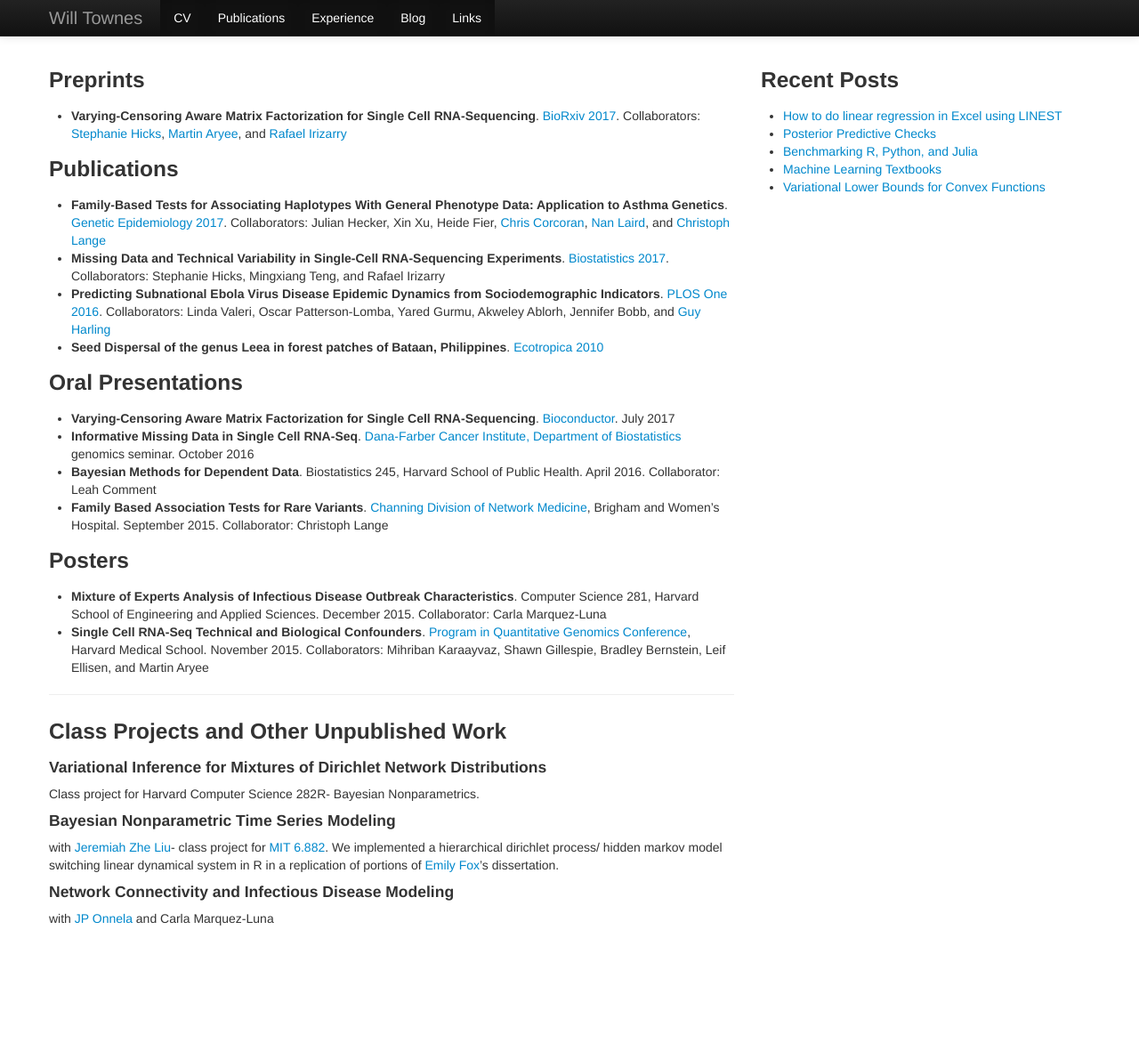
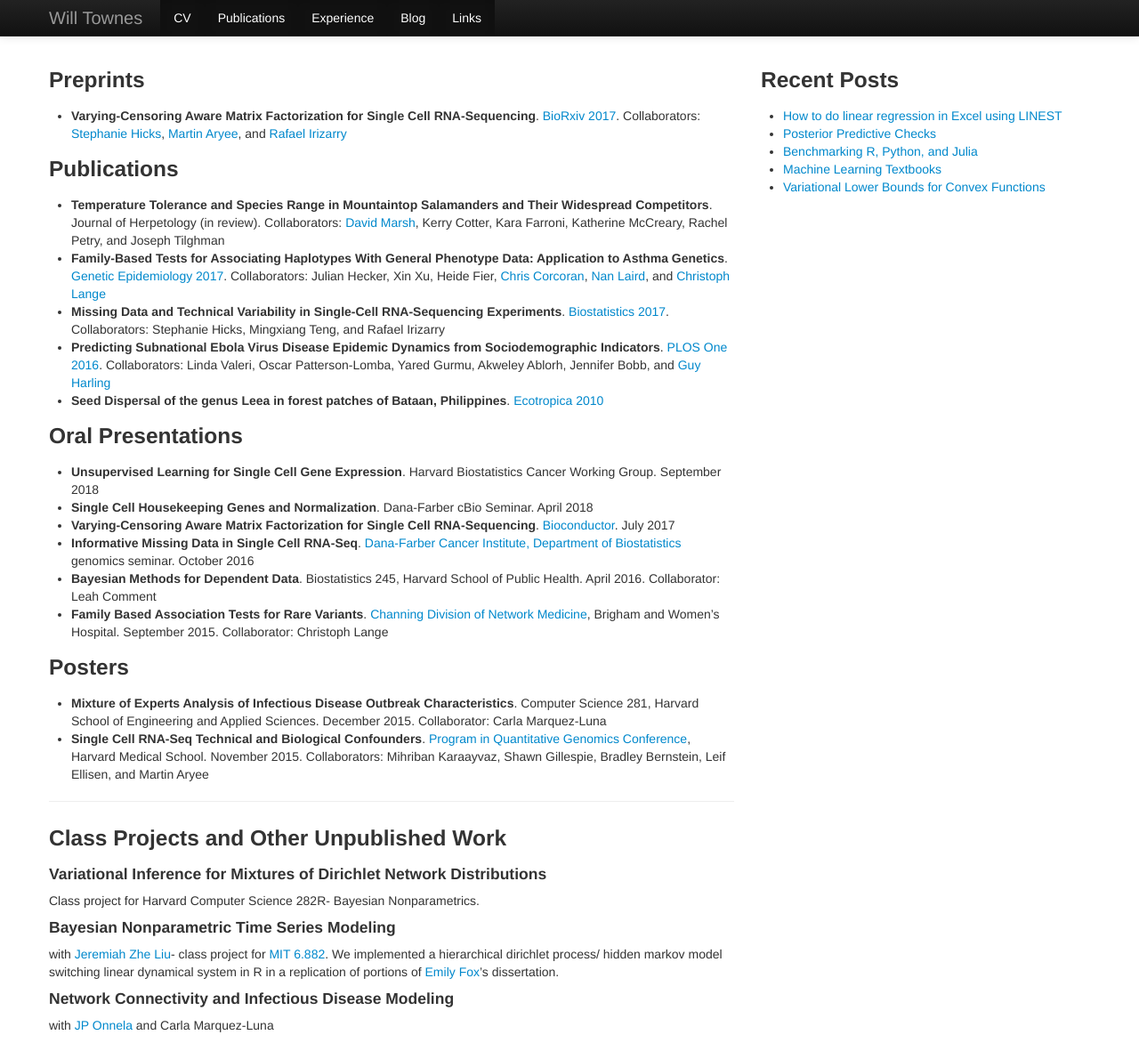
Before and after one commit to willtownes/willtownes.github.io, a Jekyll site: the page built from publications/index.md, in a window 1280 px wide and 1172 px high. Shown: the whole window at 89% size. Built offline with Jekyll 4.4.1, drawn with Linux system fonts in a browser that asks for light colours; nearby versions of some CDN libraries.

Commit message:
added some presentations and Marsh publication

```diff
--- a/publications/index.md
+++ b/publications/index.md
@@ -11,6 +11,7 @@ layout: default
 
 ### Publications
 
+* **Temperature Tolerance and Species Range in Mountaintop Salamanders and Their Widespread Competitors**. Journal of Herpetology (in review). Collaborators: [David Marsh](https://home.wlu.edu/~marshd/), Kerry Cotter, Kara Farroni, Katherine McCreary, Rachel Petry, and Joseph Tilghman
 * **Family-Based Tests for Associating Haplotypes With General Phenotype Data: Application to Asthma Genetics**. [Genetic Epidemiology 2017](https://onlinelibrary.wiley.com/doi/10.1002/gepi.22094/full). Collaborators: Julian Hecker, Xin Xu, Heide Fier, [Chris Corcoran](http://www.math.usu.edu/people/chriscorcoran_facultypage), [Nan Laird](https://www.hsph.harvard.edu/nan-laird/), and [Christoph Lange](https://www.hsph.harvard.edu/christoph-lange/)
 * **Missing Data and Technical Variability in Single-Cell RNA-Sequencing Experiments**. [Biostatistics 2017](https://academic.oup.com/biostatistics/article/doi/10.1093/biostatistics/kxx053/4599254). Collaborators: Stephanie Hicks, Mingxiang Teng, and Rafael Irizarry
 * **Predicting Subnational Ebola Virus Disease Epidemic Dynamics from Sociodemographic Indicators**. [PLOS One 2016](http://dx.doi.org/10.1371/journal.pone.0163544). Collaborators: Linda Valeri, Oscar Patterson-Lomba, Yared Gurmu, Akweley Ablorh, Jennifer Bobb, and [Guy Harling](http://guyharling.com/)
@@ -18,6 +19,8 @@ layout: default
 
 ### Oral Presentations
 
+* **Unsupervised Learning for Single Cell Gene Expression**. Harvard Biostatistics Cancer Working Group. September 2018
+* **Single Cell Housekeeping Genes and Normalization**. Dana-Farber cBio Seminar. April 2018
 * **Varying-Censoring Aware Matrix Factorization for Single Cell RNA-Sequencing**. [Bioconductor](https://www.bioconductor.org/help/course-materials/2017/BioC2017/). July 2017
 * **Informative Missing Data in Single Cell RNA-Seq**. [Dana-Farber Cancer Institute, Department of Biostatistics](http://www.dana-farber.org/Research/Departments-and-Centers/Department-of-Biostatistics-and-Computational-Biology.aspx) genomics seminar. October 2016
 * **Bayesian Methods for Dependent Data**. Biostatistics 245, Harvard School of Public Health. April 2016. Collaborator: Leah Comment
```
Also changed, not shown: index.md (+1 -1 lines).
